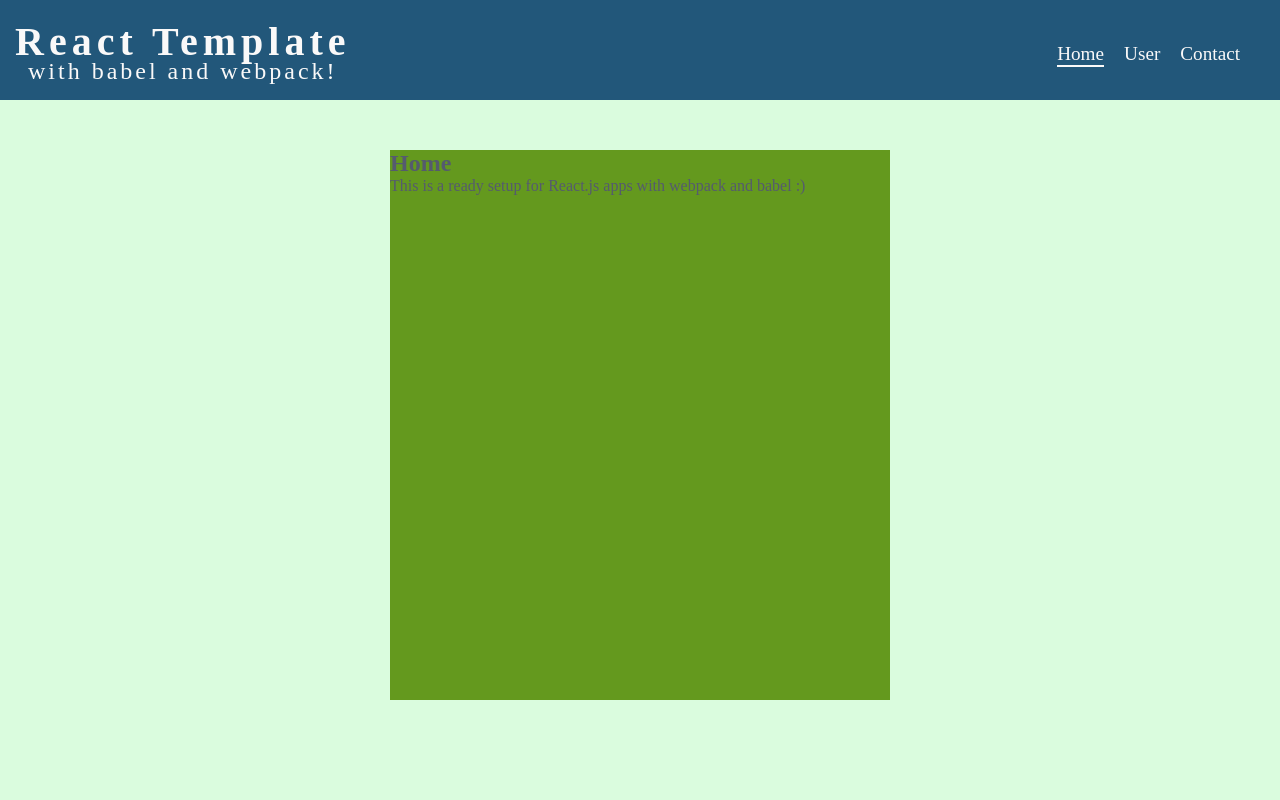
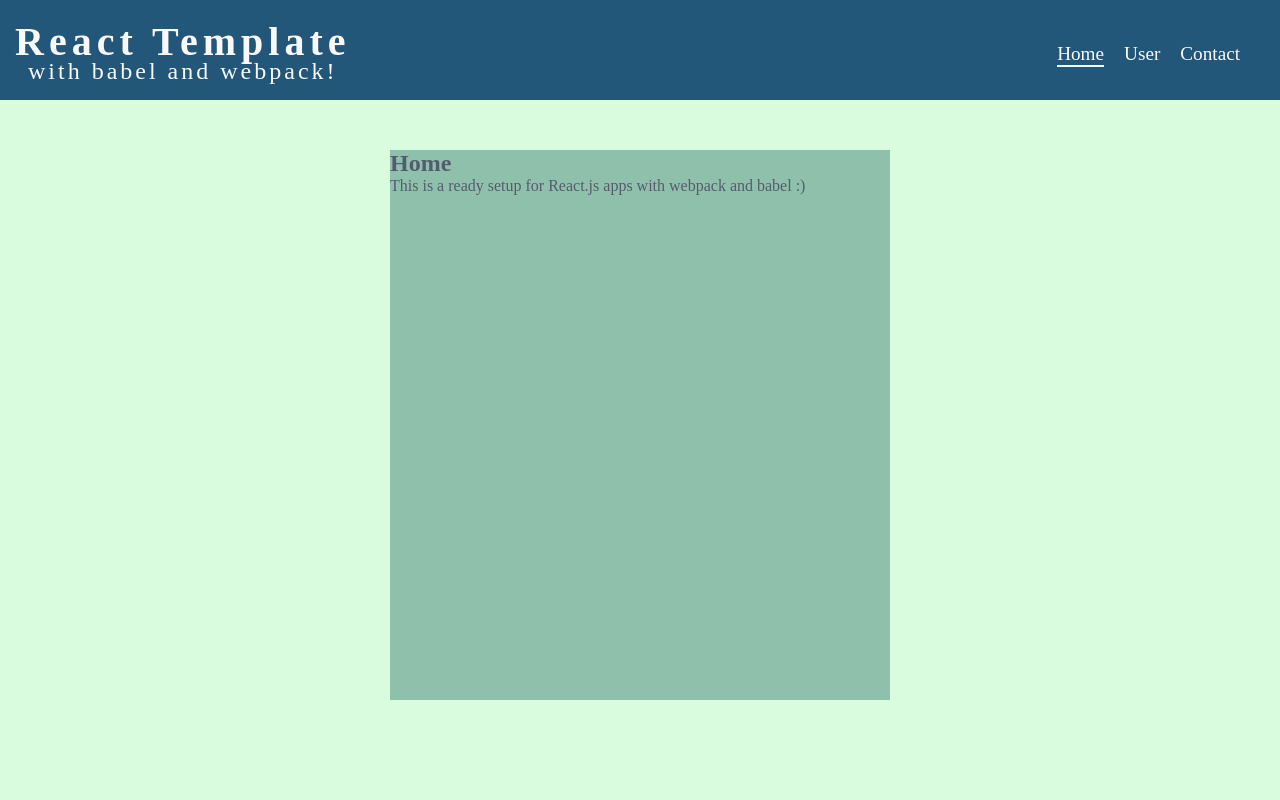
Before and after one commit to AnastasiosArvanitis/react-babel-webpack-setup, a React app: page / in a window 1280 px wide. Shown: the top 800 px of the page. Built offline with nearby package versions, Linux system fonts and the light colour scheme.

Commit message:
Adding section styles

```diff
--- a/src/styles/_global.scss
+++ b/src/styles/_global.scss
@@ -1,6 +1,6 @@
 /* Global styling for the layout */
 
-@import './var.scss';
+@import './_var.scss';
 
 *{
     margin: 0;
@@ -35,8 +35,9 @@ body {
 section {
   width: 500px;
   height: 550px;
-  background-color: rgb(100, 153, 30);
+  background-color: $section-bg-color;
   margin: 50px auto 100px auto;
+  font-family: $text-font;
 }
 
 /* -----------------------------
```
